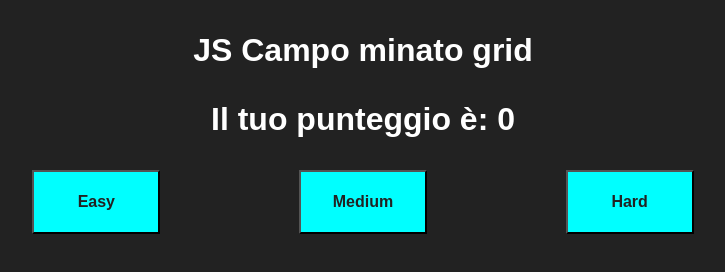
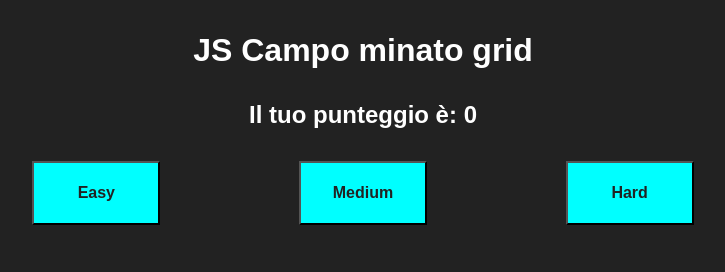
Before and after one commit to Luca-Mariselli/js-campominato-dom, a plain HTML site: page index.html in a window 1280 px wide. Shown: the whole page, without its empty margins (277-1002 px from the left). Drawn offline with Linux system fonts and the light colour scheme.

Commit message:
sistemato punteggio in pagina

```diff
--- a/index.html
+++ b/index.html
@@ -8,7 +8,7 @@
 </head>
 <body>
     <h1>JS Campo minato grid</h1>
-    <h1 id="punteggio">Il tuo punteggio è: 0</h1>
+    <h2 id="punteggio">Il tuo punteggio è: 0</h2>
     <div class="bottoni">
         <button id="avvioEz">Easy</button>
         <button id="avvioMd">Medium</button>
--- a/style.css
+++ b/style.css
@@ -10,11 +10,14 @@ html{
     color: white;
 }
 
-h1{
+h1,
+h2{
     margin-top: 2rem;
     margin-bottom: 2rem;
     text-align: center;
 }
+
+
 
 #griglia{
     display: flex;
```
